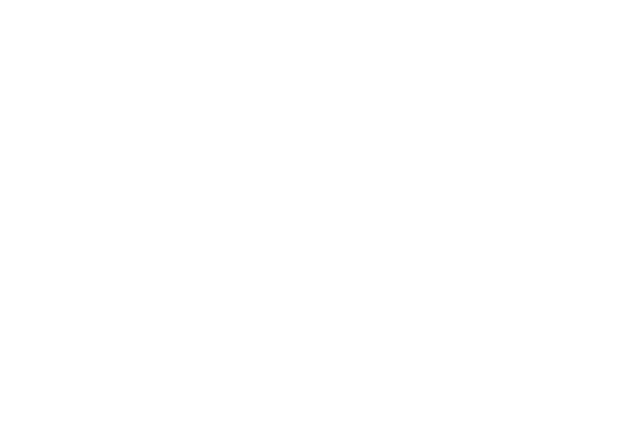
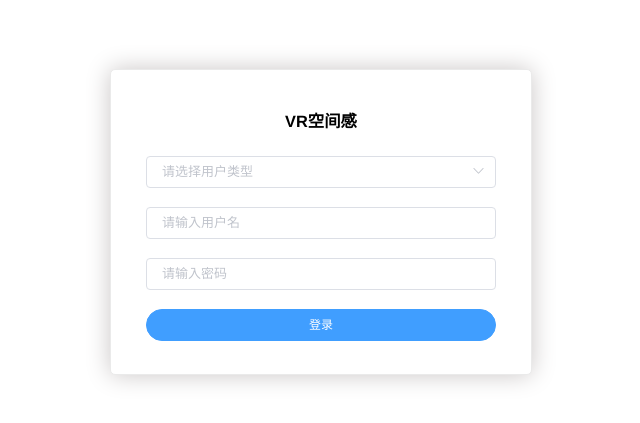
Before and after one commit to SBXSYZL/space, a Vue app: page /login in a window 1280 px wide. Shown: the part 111-534 px from the top of the page, without its empty margins (319-959 px from the left). Built offline with nearby package versions, Linux system fonts and the light colour scheme.

Commit message:
登录和注册页面

```diff
--- a/src/router/index.js
+++ b/src/router/index.js
@@ -47,7 +47,14 @@ const routes = [
     // this generates a separate chunk (about.[hash].js) for this route
     // which is lazy-loaded when the route is visited.
     component: () => import(/* webpackChunkName: "about" */ '../views/About.vue')
+  },
+  {
+    path: '/login',
+    name: 'login',
+
+    component: () => import( '../views/login.vue')
   }
+
 ]
 
 const router = new VueRouter({
--- a/src/views/login.vue
+++ b/src/views/login.vue
@@ -60,82 +60,97 @@
       return {
         logining: false,
         myForm: {
-          username: "",
-          password: "",
-          select: ""
+          username: '',
+          password: '',
+          select: ''
         },
         myRule: {
-          username: [{required: true, message: "请输入账号", trigger: "blur"}],
-          password: [{required: true, message: "请输入密码", trigger: "blur"}],
-          select: [{required: true, message: "请选择用户类型", trigger: "blur"}],
+          username: [{required: true, message: '请输入账号', trigger: 'blur'}],
+          password: [{required: true, message: '请输入密码', trigger: 'blur'}],
+          select: [{required: true, message: '请选择用户类型', trigger: 'blur'}]
         },
         checked: false,
         options: [
           {
-            value: "学生",
-            label: "学生"
+            value: '学生',
+            label: '学生'
           },
           {
-            value: "教师",
-            label: "教师"
+            value: '教师',
+            label: '教师'
           }
         ],
-        value: ""
-      };
-    },
-    gotoLogin() {
-      this.$router.push({
-        path: "/login"
-      });
+        value: ''
+      }
     },
     methods: {
-      handleSubmit() {
+      handleSubmit: function () {
         this.$refs.myForm.validate(valid => {
           if (valid) {
             this.logining = true;
 
             // 判断是否是学生用户登录
-            if (this.myForm.select === "学生") {
+            if (this.myForm.select === '学生') {
+
+              this.$axios.post("/student/studentLogin", {
+                  params: {
+                    account: this.myForm.username,
+                    password: this.myForm.password
+                  }
+                })
+                .then(res => {
+                  console.log(res);
+                  // if (result.code === 200) {
+                  //   alert("登录成功！");
+                  //   this.logining = false;
+                  //   sessionStorage.setItem('user', this.myForm.username);
+                    this.$router.push({path: '/About'})
+                  // } else {
+                  //   // 失败了
+                  //   alert("登录失败！");
+                  //}
+                });
+
+
+              // if (
+              //   this.myForm.username === 'admin' &&
+              //   this.myForm.password === '123'
+              // ) {
+              //   this.logining = false;
+              //   sessionStorage.setItem('user', this.myForm.username);
+              //   this.$router.push({path: '/About'})
+              // } else {
+              //   this.logining = false;
+              //   this.$alert('账号或密码错误', '温馨提示', {
+              //     confirmButtonText: '确定'
+              //   })
+              //}
+            }
+            // 判断是否是教师账户登录
+            else if (this.myForm.select === '教师') {
               if (
-                this.myForm.username === "admin" &&
-                this.myForm.password === "123"
+                this.myForm.username === 'admin2' &&
+                this.myForm.password === '123'
               ) {
                 this.logining = false;
-                sessionStorage.setItem("user", this.myForm.username);
-                this.$router.push({path: "/About"});
+                sessionStorage.setItem('user', this.myForm.username);
+                this.$router.push({path: '/About'})
               } else {
                 this.logining = false;
-                this.$alert("账号或密码错误", "温馨提示", {
-                  confirmButtonText: "确定"
-                });
+                this.$alert('账号或密码错误', '温馨提示', {
+                  confirmButtonText: '确定'
+                })
               }
             }
-            // 判断是否是教师账户登录
-            else if (this.myForm.select === "教师") {
-              if (
-                this.myForm.username === "admin2" &&
-                this.myForm.password === "123"
-              ) {
-                this.logining = false;
-                sessionStorage.setItem("user", this.myForm.username);
-                this.$router.push({path: "/About"});
-              } else {
-                this.logining = false;
-                this.$alert("账号或密码错误", "温馨提示", {
-                  confirmButtonText: "确定"
-                });
-              }
-            }
-
-          } else {
-            console.log("error submit!");
-            return false;
+          }else {
+            console.log('error submit!');
+            return false
           }
-        });
+        })
       }
     }
 
-  };
+  }
 </script>
 
 <style>
```
